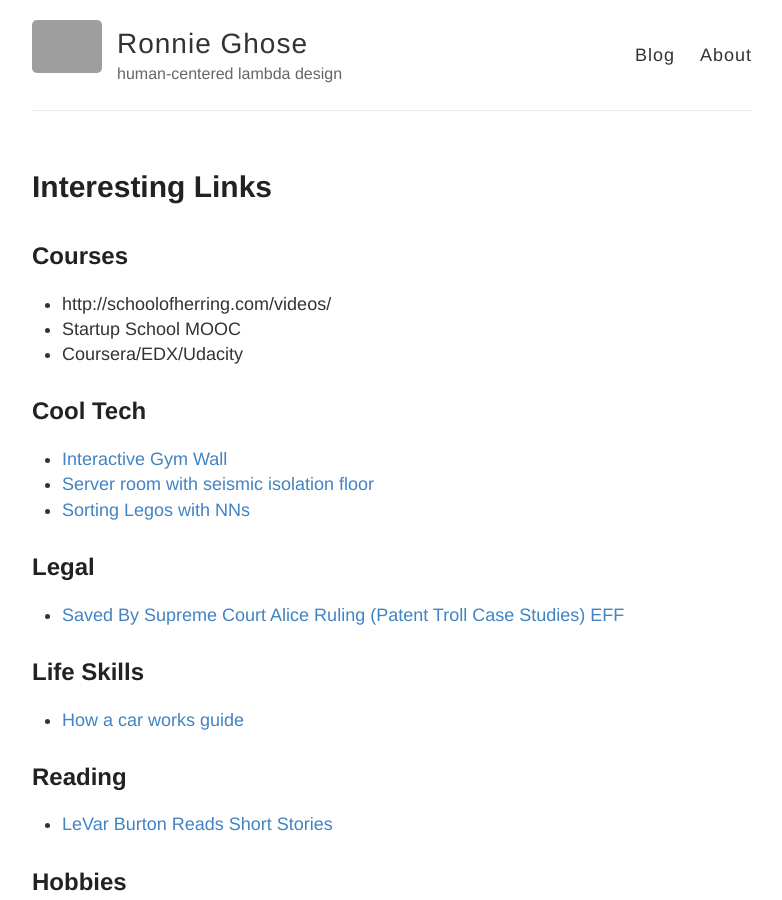
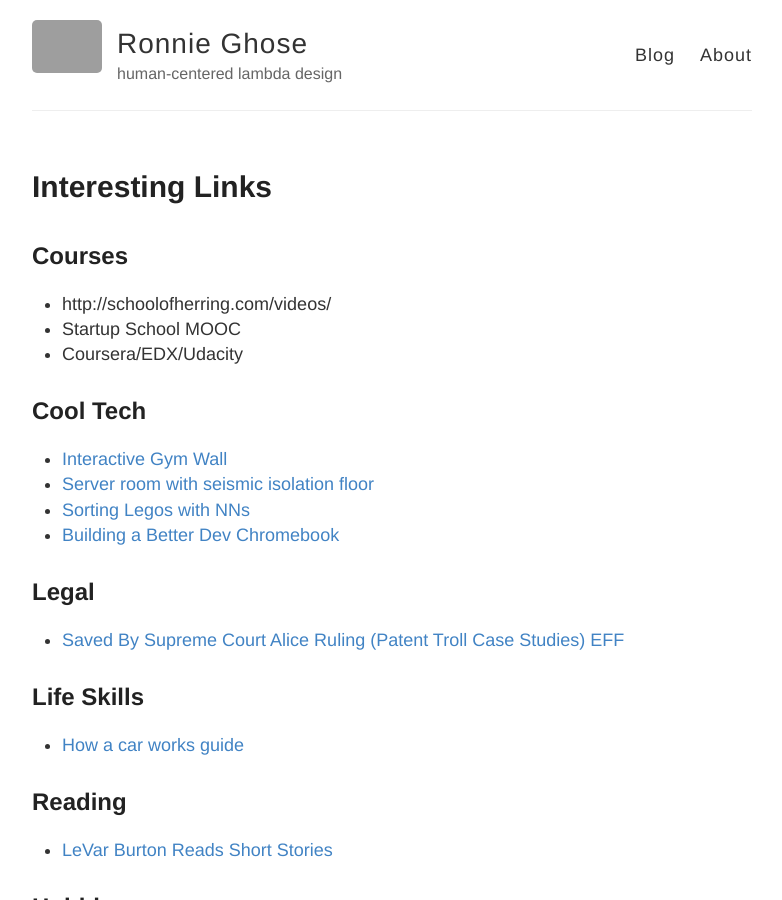
Before and after one commit to RONNCC/ronncc.github, a Jekyll site: the page built from _posts/2016-1-1-InterestingLinks.md, in a window 1280 px wide and 900 px high. Shown: the whole window, without its empty margins (248-1030 px from the left). Built offline with Jekyll 4.4.1, drawn with Linux system fonts in a browser that asks for light colours; comment, search, counter and statistics services are not loaded; grey boxes are pictures that could not be loaded.

Commit message:
Update 2016-1-1-InterestingLinks.md

```diff
--- a/_posts/2016-1-1-InterestingLinks.md
+++ b/_posts/2016-1-1-InterestingLinks.md
@@ -21,6 +21,7 @@ title: Interesting Links
 - [Interactive Gym Wall](https://i.imgur.com/76FkWuf.gifv)
 - [Server room with seismic isolation floor](https://www.youtube.com/watch?v=GXwQSCStRaw)
 - [Sorting Legos with NNs](https://jacquesmattheij.com/sorting-lego-many-questions-and-this-is-what-the-result-looks-like)
+- [Building a Better Dev Chromebook](https://blog.lessonslearned.org/building-a-more-secure-development-chromebook/)
 
 ## Legal
 - [Saved By Supreme Court Alice Ruling (Patent Troll Case Studies) EFF](https://www.eff.org/alice)
```
